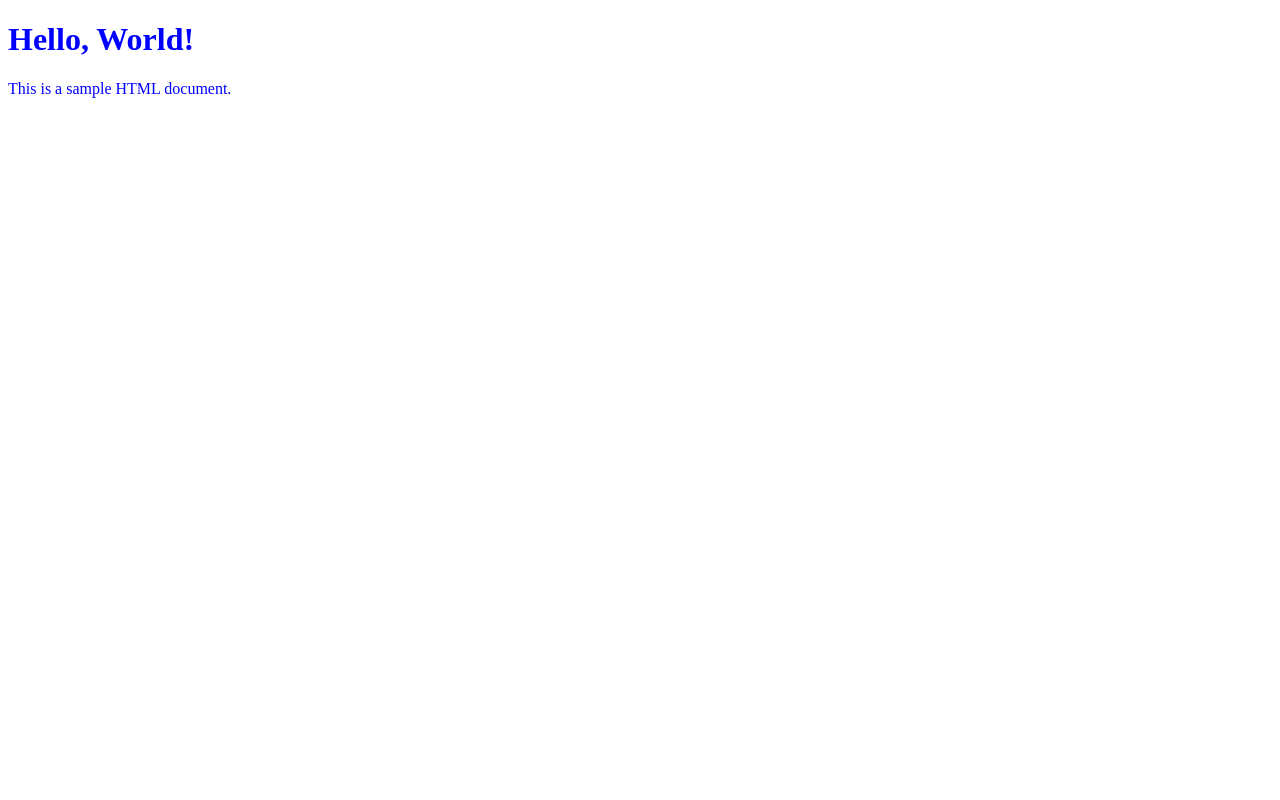
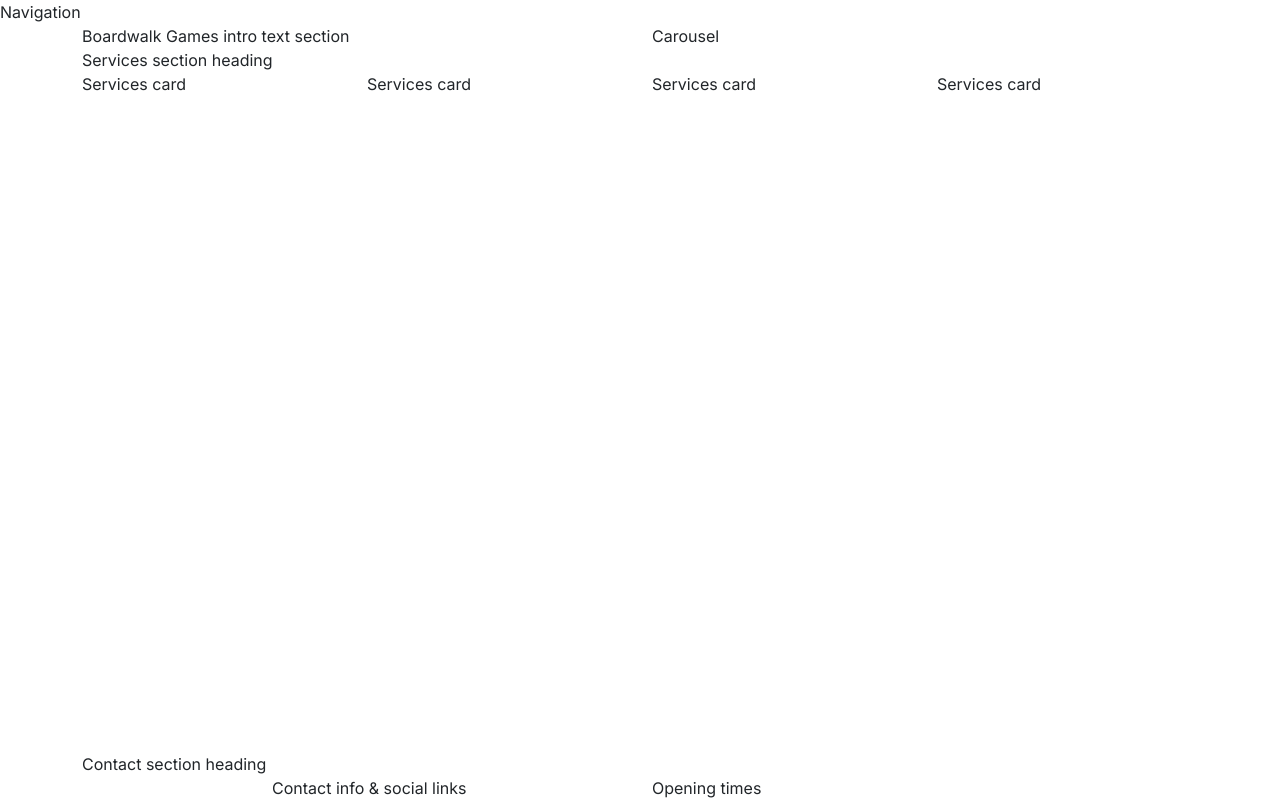
Before and after one commit to amiravalbaker/boardwalk-games, a plain HTML site: page index.html in a window 1280 px wide. Drawn offline with nearby package versions, Linux system fonts and the light colour scheme; a web font is replaced by a local one.

Commit message:
adding structure to boiler plate

```diff
--- a/assets/css/style.css
+++ b/assets/css/style.css
@@ -1,3 +1,29 @@
+/* Google fonts import */
+@import url("https://fonts.googleapis.com/css2?family=Inter:ital,opsz,wght@0,14..32,100..900;1,14..32,100..900&family=Macondo&display=swap");
+
+/* CSS Variables */
+:root {
+    --primary-font: "Inter", sans-serif;
+    --secondary-font: "Macondo", cursive;
+    --primary-color: #3a2620; /* dark brown */
+    --secondary-color: #aa9581; /* light brown */
+    --highlight-color: #416a8e; /* blue */
+    --highlight-color-light: #7a9fc2; /* light blue */
+}
+
+/* Global styles */
+
 body {
-    color: blue;
+    font-family: var(--primary-font);
 }
+
+h1,
+h2,
+h3 {
+    font-family: var(--secondary-font);
+    color: var(--primary-color);
+}
+
+.sub-heading-color {
+    color: var(--highlight-color);
+}
--- a/index.html
+++ b/index.html
@@ -4,13 +4,73 @@
 <head>
     <meta charset="UTF-8">
     <meta name="viewport" content="width=device-width, initial-scale=1.0">
-    <title>Document</title>
+    <meta name="description"
+        content="Boardwalk Games, your ultimate gaming retreat!  Perfect for casual gamers, enthusiasts, and student gatherings.  Visit us for your next adventure in board gaming.">
+    <title>Boardwalk Games | Home</title>
+
+    <!-- favicons generated by favicon.io -->
+    <link rel="apple-touch-icon" sizes="180x180" href="assets/images/apple-touch-icon.png">
+    <link rel="icon" type="image/png" sizes="32x32" href="assets/images/favicon-32x32.png">
+    <link rel="icon" type="image/png" sizes="16x16" href="assets/images/favicon-16x16.png">
+
+    <!-- Bootstrap CSS -->
+    <link href="https://cdn.jsdelivr.net/npm/bootstrap@5.3.8/dist/css/bootstrap.min.css" rel="stylesheet"
+        integrity="sha384-sRIl4kxILFvY47J16cr9ZwB07vP4J8+LH7qKQnuqkuIAvNWLzeN8tE5YBujZqJLB" crossorigin="anonymous">
+
+    <!-- Custom CSS -->
     <link rel="stylesheet" href="assets/css/style.css">
 </head>
 
-<body>
-    <h1>Hello, World!</h1>
-    <p>This is a sample HTML document.</p>
+<!-- Classes on body set to work with mt-auto on footer to ensure it always stays at the bottom of the page -->
+
+<body class="d-flex flex-column min-vh-100">
+    <!-- Navigation -->
+    <div>Navigation</div>
+
+    <!-- Header with carousel -->
+    <header class="container">
+        <div class="row">
+            <div class="col-12 col-xl-6">Boardwalk Games intro text section</div>
+            <div class="col-12 col-xl-6">Carousel</div>
+        </div>
+    </header>
+
+    <!-- main element to hold all key sections of the home page. It is not part of the grid structure -->
+    <main>
+        <!-- Services section -->
+        <section class="container">
+            <div class="row">
+                <div class="col-12">Services section heading</div>
+                <div class="col-12 col-md-6 col-xl-3">Services card</div>
+                <div class="col-12 col-md-6 col-xl-3">Services card</div>
+                <div class="col-12 col-md-6 col-xl-3">Services card</div>
+                <div class="col-12 col-md-6 col-xl-3">Services card</div>
+            </div>
+        </section>
+    </main>
+
+    <!-- Footer / contact section -->
+    <!-- mt-auto added to push footer to the bottom of the page -->
+    <footer class="mt-auto">
+        <div class="container">
+            <div class="row justify-content-center">
+                <div class="col-12">Contact section heading</div>
+                <!-- Contact info -->
+                <div class="col-12 col-md-6 col-xl-4">Contact info & social links</div>
+                <!-- Opening times -->
+                <div class="col-12 col-md-6 col-xl-4">Opening times</div>
+            </div>
+        </div>
+    </footer>
+
+    <!-- Bootstrap JS -->
+    <script src="https://cdn.jsdelivr.net/npm/bootstrap@5.3.3/dist/js/bootstrap.bundle.min.js"
+        integrity="sha384-YvpcrYf0tY3lHB60NNkmXc5s9fDVZLESaAA55NDzOxhy9GkcIdslK1eN7N6jIeHz" crossorigin="anonymous">
+        </script>
+
+    <!-- Font Awesome kit -->
+    <script src="https://kit.fontawesome.com/aa9af45995.js" crossorigin="anonymous"></script>
+
 </body>
 
 </html>
```
